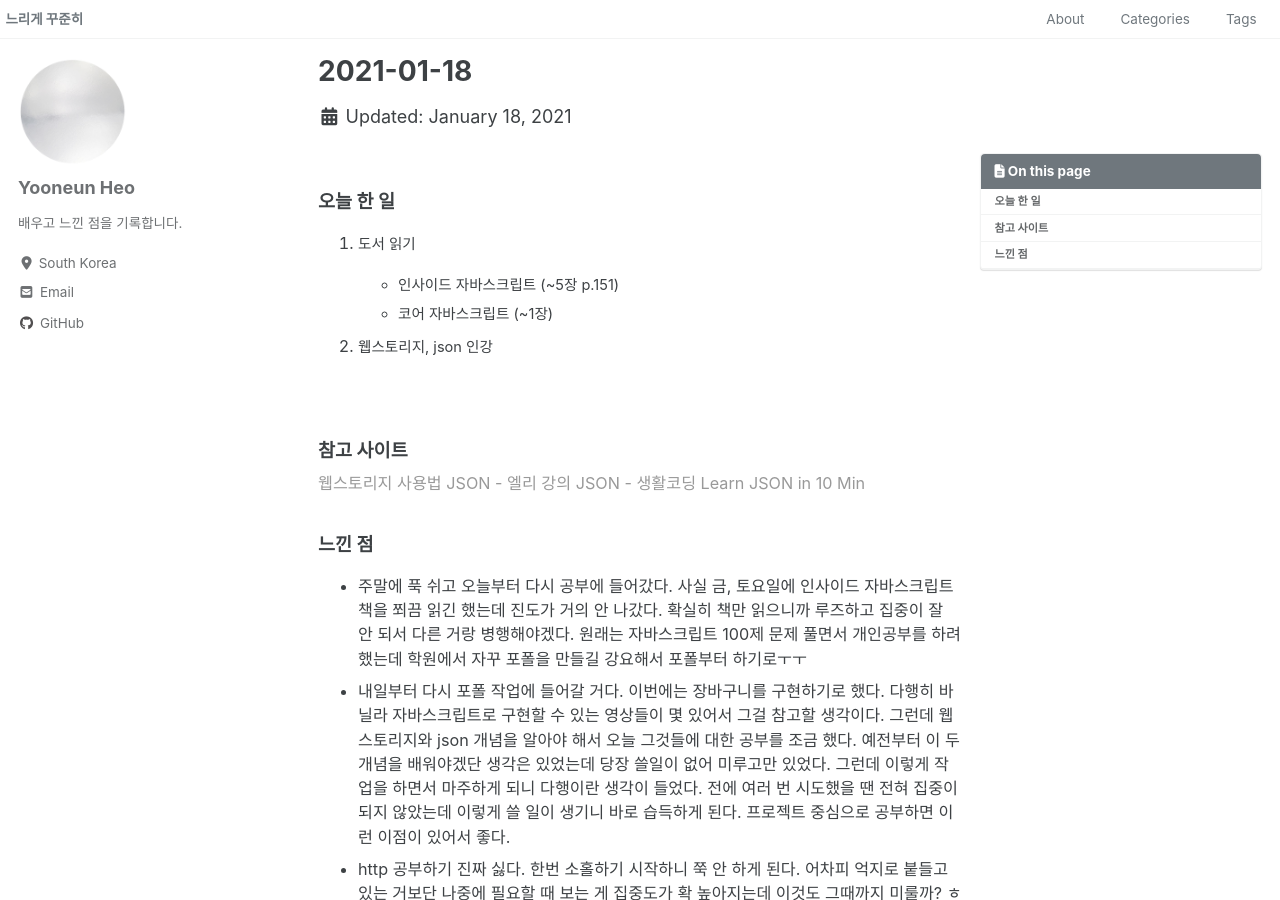
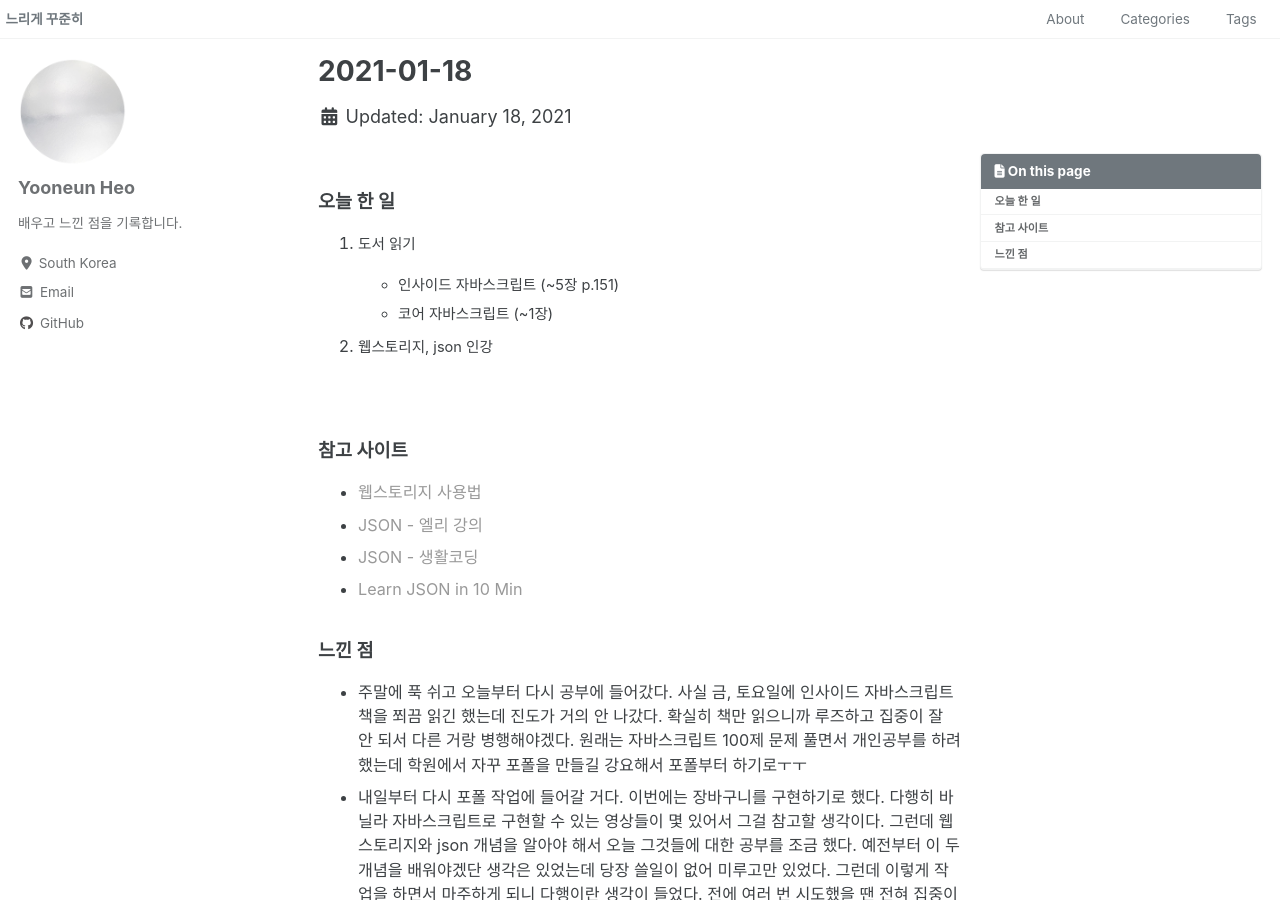
Before and after one commit to yooneunheo/yooneunheo.github.io, a Jekyll site: the page built from _posts/log/2021-01-18-thirtyoneth-log.md, in a window 1280 px wide and 900 px high. Built offline with Jekyll 4.4.1, drawn with Linux system fonts in a browser that asks for light colours; cached includes are drawn as plain includes; nearby versions of some CDN libraries; comment, search, counter and statistics services are not loaded.

```diff
--- a/_posts/log/2021-01-18-thirtyoneth-log.md
+++ b/_posts/log/2021-01-18-thirtyoneth-log.md
@@ -24,10 +24,10 @@ last_modified_at: 2020-01-15T08:06:00-05:008
 
 ##### 참고 사이트
 
-[웹스토리지 사용법](https://www.daleseo.com/js-web-storage/)
-[JSON - 엘리 강의](https://www.youtube.com/watch?v=FN_D4Ihs3LE)
-[JSON - 생활코딩](https://www.youtube.com/watch?v=MDK3xB6SuQk)
-[Learn JSON in 10 Min](https://www.youtube.com/watch?v=iiADhChRriM)
+- [웹스토리지 사용법](https://www.daleseo.com/js-web-storage/)
+- [JSON - 엘리 강의](https://www.youtube.com/watch?v=FN_D4Ihs3LE)
+- [JSON - 생활코딩](https://www.youtube.com/watch?v=MDK3xB6SuQk)
+- [Learn JSON in 10 Min](https://www.youtube.com/watch?v=iiADhChRriM)
 
 ##### 느낀 점
 
```
